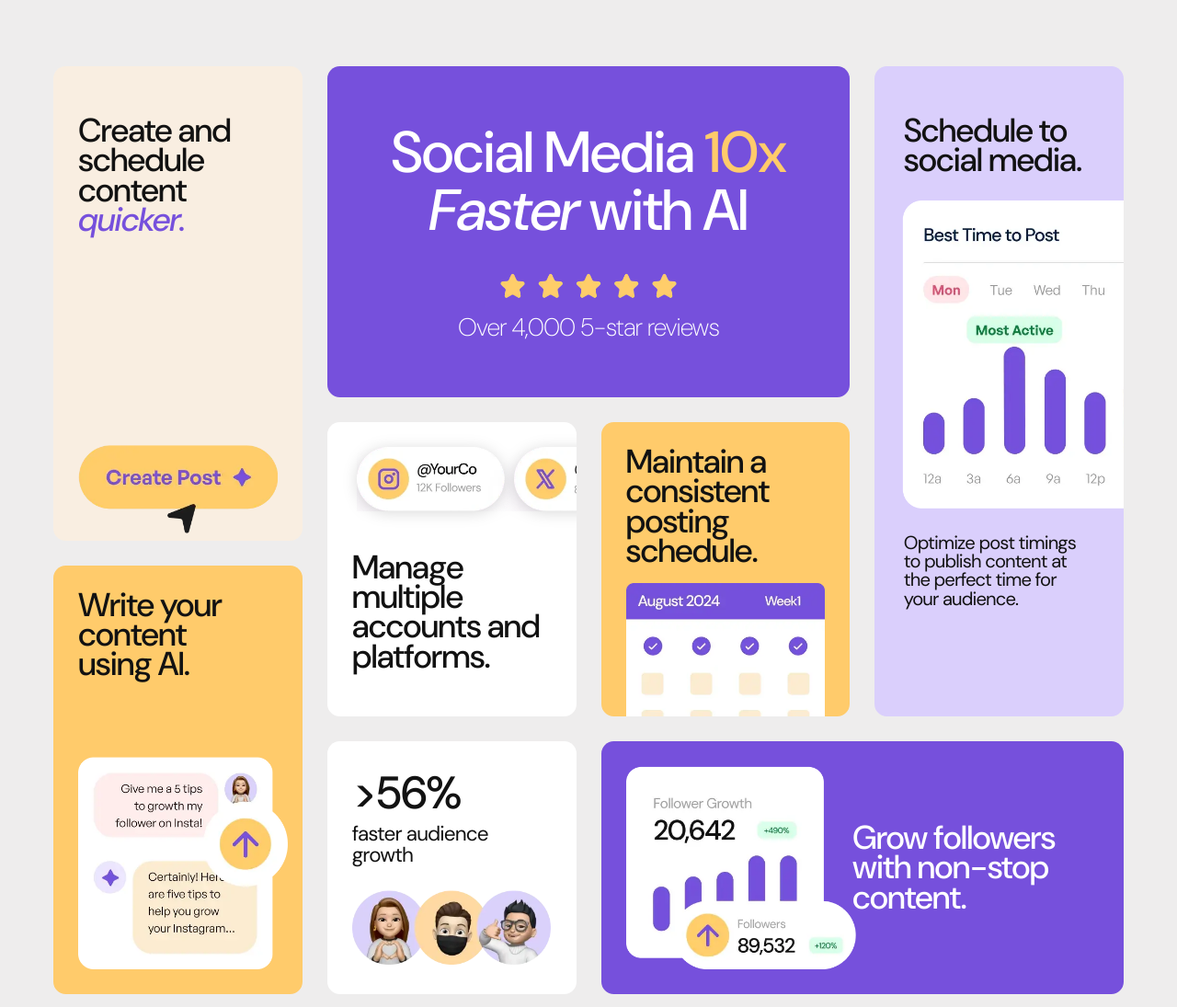
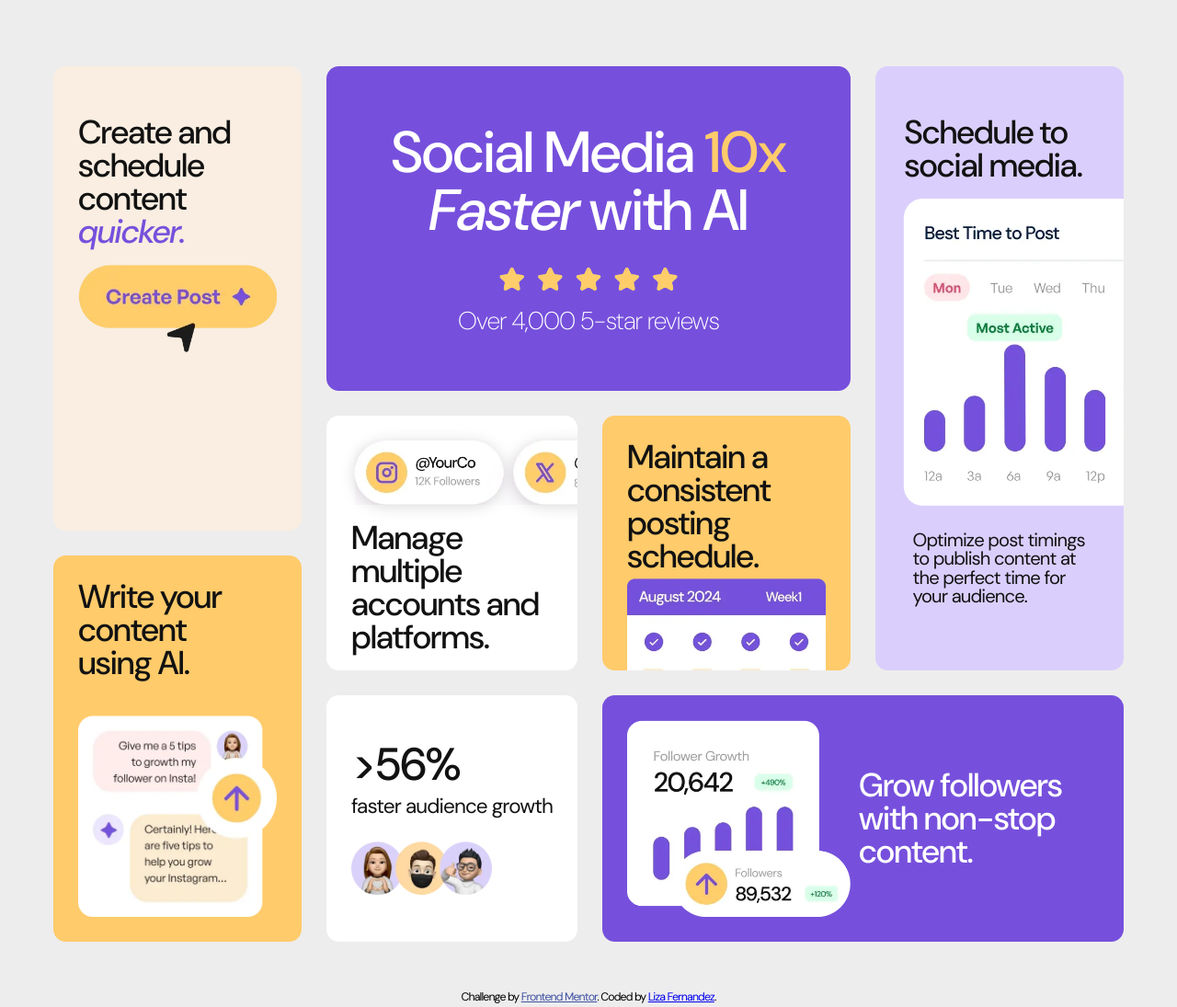
Before and after one commit to aelvanna/bento-grid-solution, a plain HTML site: page index.html in a window 1280 px wide. Shown: the top 1095 px of the page at 92% size. Drawn offline with Linux system fonts and the light colour scheme.

Commit message:
updated responsivenes, adjusted layout to be closer to design, deleted redundant code including unused variables, updated classes to reflect BEM, added comments and updated mixin names to better reflect their function

```diff
--- a/index.html
+++ b/index.html
@@ -15,49 +15,44 @@
     <title>Frontend Mentor | Bento grid</title>
   </head>
   <body>
-    <main class="container grid">
+    <main class="container">
       <article class="testimonial-card">
         <h1>
-          Social Media <span class="yellow-text">10x</span> <i>Faster</i> with
-          AI
+          Social Media <span class="testimonial-card__highlight">10x</span>
+          <em>Faster</em> with AI
         </h1>
         <figure class="testimonial-card__figure">
           <img
             src="./assets/images/illustration-five-stars.webp"
-            alt=""
-            class="five-star-rating-img"
+            alt="5 out of 5 stars"
+            class="testimonial-card__rating"
           />
           <figcaption>Over 4,000 5-star reviews</figcaption>
         </figure>
       </article>
-
       <article class="multiple-platform-card">
         <h2>Manage multiple accounts and platforms.</h2>
-        <figure class="multiple-platform-card__figure">
         <img
           src="./assets/images/illustration-multiple-platforms.webp"
-            alt=""
-            class="multiple-accounts-img"
+          alt="Illustration of user profiles from different social media platforms"
+          class="multiple-platform-card__image"
         />
-        </figure>
       </article>
       <article class="consistent-posting-card">
         <h2>Maintain a consistent posting schedule.</h2>
-        <figure class="consistent-posting-card__figure">
         <img
           src="./assets/images/illustration-consistent-schedule.webp"
-            alt=""
-            class="consistent-schedule-img"
+          alt="Illustration of a content calendar showing a consistent posting schedule"
+          class="consistent-posting-card__image"
         />
-        </figure>
       </article>
       <article class="schedule-posts-card">
         <h2>Schedule to social media.</h2>
         <figure class="schedule-posts-card__figure">
           <img
             src="./assets/images/illustration-schedule-posts.webp"
-            alt=""
-            class="schedule-posts-img"
+            alt="Illustration of a graph showing the bset time to post to social media"
+            class="schedule-posts-card__image"
           />
           <figcaption>
             Optimize post timings to publish content at the perfect time for
@@ -67,47 +62,42 @@
       </article>
       <article class="grow-followers-card">
         <h2>Grow followers with non-stop content.</h2>
-        <figure class="grow-followers-card__figure">
         <img
           src="./assets/images/illustration-grow-followers.webp"
-            alt=""
-            class="grow-followers-img"
+          alt="Graph showing increased follower growth from posting non-stop content"
+          class="grow-followers-card__image"
         />
-        </figure>
       </article>
       <article class="increased-growth-card">
+        <h2 class="sr-only">Faster Audience Growth</h2>
         <figure class="increased-growth-card__figure">
           <p class="increased-growth-card__percentage">>56%</p>
           <figcaption>faster audience growth</figcaption>
           <img
-            class="increased-growth-img"
+            class="increased-growth-card__image"
             src="./assets/images/illustration-audience-growth.webp"
-            alt=""
+            alt="Illustration of a diverse and growing audience"
           />
         </figure>
       </article>
       <article class="faster-content-creation-card">
         <h2>
           Create and schedule content
-          <span class="purple-text">quicker.</span>
+          <span class="faster-content-creation-card__emphasis">quicker.</span>
         </h2>
-        <figure>
         <img
-            class="faster-content-creation-img"
+          class="faster-content-creation-card__image"
           src="./assets/images/illustration-create-post.webp"
-            alt=""
+          alt="Image of a button to create a post"
         />
-        </figure>
       </article>
       <article class="write-content-card">
         <h2>Write your content using AI.</h2>
-        <figure class="write-content-card__figure">
         <img
-            class="write-content-img"
+          class="write-content-card__image"
           src="./assets/images/illustration-ai-content.webp"
-            alt=""
+          alt="Image of a user asking AI top create a post"
         />
-        </figure>
       </article>
     </main>
     <footer>
--- a/src/_mixins.scss
+++ b/src/_mixins.scss
@@ -5,17 +5,22 @@
 // Import variables to be used for default parameter values
 @use "variables" as *;
 
-// Displays content as Flex, centering it both horizontally and
-// vertically. Also allows user to specify flex-direction.
-@mixin flex-center($direction: row) {
+// A helper mixin for creating flexbox containers.
+// Defaults to a centered row layout.
+// @param {string} $direction - The flex-direction (e.g., row, column).
+// @param {string} $justify - The justify-content value.
+// @param {string} $align - The align-items value.
+@mixin flexbox($direction: row, $justify: center, $align: center) {
   display: flex;
   flex-direction: $direction;
-  justify-content: center;
-  align-items: center;
+  justify-content: $justify;
+  align-items: $align;
 }
 
-// Mixin alternative for media queries. Uses breakpoint variables
-// from __variables.scss
+// Mixin alternative for media queries.
+// @param {variable} : $min --> The minimum breakpoint
+// @param {variable} : $max --> The maximum breakpoint
+// Variables defined in _variables.scss
 @mixin breakpoint($min, $max: null) {
   @if $max {
     @media (min-width: $min) and (max-width: ($max - 1px)) {
@@ -28,7 +33,11 @@
   }
 }
 
-// Themes / Styling
+// Applies a consistent theme to a card element.
+// @param {Color} $color - The background color of the card.
+// @param {Color} $font-color - The text color for the card's content.
+// @param {Length} $border-radius - The corner radius for the card.
+// @param {Length | List} $padding - The padding value(s) for the card.
 @mixin card-theme(
   $color: $white,
   $font-color: $black,
--- a/src/_variables.scss
+++ b/src/_variables.scss
@@ -20,11 +20,8 @@ $link-color: hsl(228, 45%, 44%);
 $fs-attribution: 0.688rem;
 $fs-base: 1.125rem;
 $fs-figcaption: 1.25rem;
-$fs-figcaption-xl: 1.6rem;
-$fs-figcaption-2xl: 2rem;
-$fs-h3: 1.25rem;
-$fs-h2: 1.5rem; // h3 font size  * 1.2 (minor third scale), then adjusted by eye
-$fs-h1: 2.75rem; // h2 font size  * 1.2 (minor third scale), then adjusted by eye
+$fs-h2: 1.5rem;
+$fs-h1: 2.75rem;
 
 // Desktop --> 4K
 $fs-desktop-h1: 3.5rem;
@@ -40,15 +37,10 @@ $space-lg: 2rem;
 $space-xl: 2.5rem;
 $space-2xl: 3rem;
 $space-3xl: 3.5rem;
-$space-4xl: 4rem;
-$space-5xl: 6rem;
-$space-6xl: 7rem;
 
 // Border variables
 $border-radius-base: 0.75rem;
 
 // Breakpoints
-$breakpoint-mobile: 375px;
-$breakpoint-tablet: 768px;
 $breakpoint-laptop: 1024px;
 $breakpoint-desktop-4k: 2560px;
--- a/src/main.scss
+++ b/src/main.scss
@@ -4,6 +4,24 @@
 @use "variables" as *;
 @use "mixins";
 @use "_fonts.scss";
+
+//===========================================
+// Utility Classes
+//===========================================
+
+// Hides an element while keeping content accessible to screen
+// readers
+.sr-only {
+  position: absolute;
+  width: 1px;
+  height: 1px;
+  padding: 0;
+  margin: -1px;
+  overflow: hidden;
+  clip: rect(0, 0, 0, 0);
+  white-space: nowrap;
+  border-width: 0;
+}
 
 //===========================================
 // Styling
@@ -26,7 +44,6 @@ html {
   // Set Fluid Font-size //
   font-size: clamp($space-sm, 0.9rem + 1vw, $fs-base);
   font-family: "DM Sans", sans-serif;
-  // Allow long words to break to prevent horizontal overflow
 }
 
 body {
@@ -44,6 +61,7 @@ h1 {
   font-weight: 500;
   margin-bottom: $space-md;
 
+  // Desktop Layout: 1024px+
   @include mixins.breakpoint($breakpoint-laptop) {
     font-size: $fs-desktop-h1;
   }
@@ -53,9 +71,9 @@ h2 {
   font-size: $fs-h2;
   font-weight: 500;
 
+  // Desktop Layout: 1024px+
   @include mixins.breakpoint($breakpoint-laptop) {
     font-size: $fs-desktop-h2;
-    line-height: 0.9;
   }
 }
 
@@ -63,6 +81,7 @@ figcaption {
   font-size: $fs-figcaption;
   font-weight: 500;
 
+  // Desktop Layout: 1024px+
   @include mixins.breakpoint($breakpoint-laptop) {
     font-size: $fs-desktop-figcaption;
   }
@@ -76,18 +95,19 @@ img {
   margin: 0;
 }
 
-// Page Styling
-
 .container {
-  // Mobile: Grid
   min-height: 100vh;
-  // Use padding for consistent side gutters and margin for vertical spacing.
-  padding-inline: $space-sm;
-  margin-block: $space-lg;
+  // Base Layout: Grid
   display: grid;
   grid-template-columns: 1fr;
   grid-template-rows: auto;
+  // Set space between cards
   gap: $space-lg;
+  // Use padding for consistent side gutters
+  padding-inline: $space-sm;
+  // Use margin for vertical spacing.
+  margin-block: $space-lg;
+
   grid-template-areas:
     "testimonial"
     "platforms"
@@ -98,14 +118,10 @@ img {
     "faster-content"
     "writing";
 
-  // Apply desktop layout starting from the laptop breakpoint
+  // Desktop: 1024px+ Layout
   @include mixins.breakpoint($breakpoint-laptop) {
     max-width: 1200px;
     margin: 4rem auto 3rem;
-    // Use minmax() for robust, flexible rows
-    grid-template-rows:
-      minmax(20rem, auto) minmax(3rem, auto) minmax(5rem, auto)
-      minmax(11rem, auto);
     grid-template-columns: repeat(4, 1fr);
     gap: $space-md;
     grid-template-areas:
@@ -115,6 +131,7 @@ img {
       "writing          growth        followers     followers";
   }
 
+  // Center content on 4K 2560px Screens
   @include mixins.breakpoint($breakpoint-desktop-4k) {
     place-content: center;
   }
@@ -122,25 +139,21 @@ img {
 
 // Base Layout
 .testimonial-card {
-  // Use mixin for consistent card styling
+  // Mixin for card styling
   @include mixins.card-theme($purple-500, $white);
   text-align: center;
   padding-inline: $space-lg;
   padding-block: $space-xl;
-  // Prevents the figcaption from stretching the page on small screens
-  overflow-x: hidden;
-  // prevents card scrolling
-  overflow-y: hidden;
 
-  .yellow-text {
+  &__highlight {
     color: $yellow-500;
     background-color: transparent;
   }
-
   &__figure {
     // Reset default browser margin
     margin: 0;
-    @include mixins.flex-center(column);
+    // Use flexbox to center content
+    @include mixins.flexbox(column);
     gap: $space-2xs;
 
     figcaption {
@@ -148,11 +161,12 @@ img {
     }
   }
 
-  .five-star-rating-img {
+  &__rating {
     max-width: 70%;
+    align-self: center;
   }
 
-  // Desktop Layout
+  // Desktop Layout: 1024px+
   @include mixins.breakpoint($breakpoint-laptop) {
     display: flex;
     flex-direction: column;
@@ -163,122 +177,114 @@ img {
       padding-inline: 1rem;
     }
 
-    &__figure {
-      // Pushes the figure to the bottom when the card stretches
-      margin-top: auto;
-
-      .five-star-rating-img {
-        max-width: 40%;
-      }
-
-      figcaption {
-        font-size: $fs-desktop-figcaption;
-      }
+    &__rating {
+      max-width: 40%;
     }
   }
 }
 
 .multiple-platform-card {
+  @include mixins.card-theme($white, $black, $padding: $space-sm);
   display: flex;
   flex-direction: column;
-  @include mixins.card-theme($white, $black, $padding: $space-sm);
 
-  &__figure {
-    margin: 0;
-    display: flex;
-    justify-content: flex-end;
+  &__image {
+    // Filter to add a very subtle shadow to helpmask
+    // the faint purple edge artifacts on the image asset.
+    filter: drop-shadow(0 2px 8px hsl(0 0% 0% / 0.15));
+    max-width: 100%;
     order: -1;
-
-    .multiple-accounts-img {
-      // Filter to add a very subtle shadow to helpmask
-      // the faint purple edge artifacts on the image asset.
-      filter: drop-shadow(0 2px 8px hsl(0 0% 0% / 0.15));
-      margin-bottom: $space-xs;
-      max-width: 100%;
-    }
+    padding-bottom: $space-sm;
   }
-
+  // Desktop Layout: 1024px+
   @include mixins.breakpoint($breakpoint-laptop) {
     grid-area: platforms;
-    overflow: hidden;
+    overflow: clip;
+    padding-inline: $space-sm;
     padding-top: $space-md;
 
     h2 {
       padding-left: $space-xs;
     }
 
-    .multiple-accounts-img {
-      // Nudge image to the right to create overflow effect
-      max-width: 140%;
-      transform: translateX(6rem);
-      padding-bottom: $space-lg;
+    &__image {
+      // Set width to make the image overflow
+      // its container
+      width: 140%;
+      // Remove the max-width constraint
+      // to allow the element to grow
+      max-width: none;
+      // Nudge image to the right to create
+      // overflow effect
+      transform: translateX(0.7rem);
     }
   }
 }
 
 .consistent-posting-card {
-  @include mixins.card-theme(
-    $yellow-500,
-    $black,
-    $border-radius-base,
-    $space-sm
-  );
+  @include mixins.card-theme($yellow-500, $black);
 
   // Reset padding-bottom to match design
   padding-bottom: 0;
   display: flex;
   flex-direction: column;
   // Allows image to be clipped
-  overflow: hidden;
+  overflow: clip;
 
   h2 {
     text-align: left;
   }
 
-  &__figure {
+  &__image {
     margin: 0;
-    // Pushes the figure to the bottom of the flex container.
-    margin-top: auto;
-    max-width: 80%;
-    // Pushes the image down so it overflows the card and gets clipped.
+    // Remove the max-width constraint
+    // to allow the element to grow
+    max-width: none;
+    width: 100%;
+    // Pushes the image down so it overflows the card and
+    // gets clipped.
     transform: translateY(1.3rem);
   }
 
+  // Desktop Layout: 1024px+
   @include mixins.breakpoint($breakpoint-laptop) {
     grid-area: consistency;
     padding-top: $space-md;
     padding-inline: $space-md;
+    // Establish a positioning context for child elements. This makes the card
+    // the "anchor" for the absolutely positioned image inside it.
+    position: relative;
 
-    &__figure {
-      max-width: 100%;
-      // move the image down so it can clip
-      transform: translateY($space-sm);
+    h2 {
+      // Add space below the heading
+      margin-bottom: $space-md;
+    }
+
+    &__image {
+      // Take the image out of the normal document flow. This allows us to
+      // position it anywhere relative to its parent (the card).
+      position: absolute;
+      // Move the image's bottom edge below the card's bottom edge.
+      bottom: -2.2rem;
+      width: 80%;
     }
   }
 }
 
 .schedule-posts-card {
-  @include mixins.card-theme(
-    $purple-100,
-    $black,
-    $border-radius-base,
-    $space-sm
-  );
+  @include mixins.card-theme($purple-100, $black);
 
+  display: flex;
+  flex-direction: column;
+  text-align: center;
+  // Overwrite card-theme mixin default padding-top
   padding-top: $space-lg;
-  // Prevents the h2 from stretching the page on small screens
-  overflow: hidden;
-
-  @include mixins.flex-center(column);
-  gap: $space-sm;
-  text-align: center;
 
   h2 {
-    white-space: nowrap;
-    margin-bottom: $space-xs;
+    margin-bottom: $space-sm;
   }
 
-  .schedule-posts-img {
+  &__image {
     margin-bottom: $space-md;
   }
 
@@ -286,34 +292,29 @@ img {
     font-size: $fs-base;
     font-weight: 400;
     margin-block: $space-sm;
-    // Centers figcaption to look like the mobile design
     margin-inline: $space-xs;
   }
-
+  //Desktop Layout: 1024px+
   @include mixins.breakpoint($breakpoint-laptop) {
     grid-area: schedule;
     padding-top: $space-2xl;
-    justify-content: flex-start;
+    overflow: clip;
 
     h2 {
-      white-space: normal;
       text-align: left;
       margin-left: $space-2xs;
     }
 
-    .schedule-posts-img {
+    &__image {
       margin-left: $space-lg;
       max-width: 160%;
+      // Move image along x-axis to clip it at a specific position
       transform: translateX(-1.3rem);
     }
 
     figcaption {
       text-align: left;
-      // Reset Mobile Margins
-      margin: 0;
       padding-inline: $space-2xs;
-      padding-bottom: $space-2xs;
-      // Reduce font size to shrink the card's total height, allowing the grid row to shrink.
       font-size: $fs-base;
     }
   }
@@ -321,42 +322,51 @@ img {
 
 .grow-followers-card {
   @include mixins.card-theme($purple-500, $white);
-  @include mixins.flex-center(column);
+  @include mixins.flexbox(column);
   padding: $space-md $space-2xl;
+  // Center text, as this is no longer part of the flex-center mixin.
   text-align: center;
   gap: $space-2xl;
 
-  h2 {
-    font-size: $fs-figcaption-2xl;
-    font-weight: 500;
-    order: 1;
+  // Position image to the left of the text
+  &__image {
+    order: -1;
   }
 
+  // Desktop Layout: 1024px+
   @include mixins.breakpoint($breakpoint-laptop) {
-    @include mixins.flex-center(row);
+    @include mixins.flexbox(row);
     grid-area: followers;
     // Add padding to the card to create space around its content.
     padding-left: $space-md;
+    // Add space to the right between image and text
+    gap: $space-xs;
 
     h2 {
       text-align: left;
-      font-size: $fs-desktop-h2;
     }
 
-    .grow-followers-img {
-      max-width: 130%;
+    &__image {
+      max-width: 50%;
     }
   }
 }
 
 .increased-growth-card {
   @include mixins.card-theme($white, $black, $padding: $space-md);
-  @include mixins.flex-center();
+  @include mixins.flexbox();
 
   &__figure {
-    @include mixins.flex-center(column);
+    // Use mixin parameters to set alignment. `align: flex-start` aligns
+    // items to the left in a column layout.
+    @include mixins.flexbox(column, $align: flex-start);
     gap: $space-xs;
-    text-align: center;
+    // Text alignment must be set explicitly.
+    text-align: left;
+  }
+
+  &__image {
+    width: 70%;
   }
 
   &__percentage {
@@ -370,17 +380,16 @@ img {
     margin-bottom: $space-sm;
   }
 
+  // Desktop Layout: 1024px+
   @include mixins.breakpoint($breakpoint-laptop) {
     grid-area: growth;
+    justify-content: flex-start;
+    // Reset top and bottom padding
+    padding-block: 0;
 
-    // Override the flex-center mixin to left-align the figure
-    justify-content: flex-start;
-
-    &__figure,
-    .increased-growth-img {
-      // Override the flex-center mixin to left-align the content
-      align-items: flex-start;
-      text-align: left;
+    figcaption {
+      // Force text to not wrap and stay on one line
+      white-space: nowrap;
     }
   }
 }
@@ -389,37 +398,30 @@ img {
   @include mixins.card-theme($yellow-100, $black, $padding: $space-md);
   display: flex;
   flex-direction: column;
-  justify-content: space-between;
 
-  .purple-text {
+  &__emphasis {
     color: $purple-500;
     font-style: italic;
   }
 
   h2 {
-    margin-bottom: $space-md;
+    // Add some space between the text and the image
+    margin-bottom: $space-sm;
   }
 
-  figure {
-    // Pushes the figure to the bottom of the flex container
-    margin-top: auto;
+  &__image {
+    max-width: 60%;
+    // Increase card height at bottom to be closer to original mobile design
+    padding-bottom: $space-xs;
   }
 
-  .faster-content-creation-img {
-    max-width: 60%;
-  }
-
+  // Desktop Layout: 1024px+
   @include mixins.breakpoint($breakpoint-laptop) {
     grid-area: faster-content;
     text-align: left;
-    // Reduce excessive padding to allow the grid row to shrink closer to the design's proportions.
     padding-block: $space-2xl 0;
 
-    h2 {
-      margin-bottom: $space-xs;
-    }
-
-    .faster-content-creation-img {
+    &__image {
       max-width: 100%;
     }
   }
@@ -435,16 +437,13 @@ img {
     margin-bottom: $space-md;
   }
 
-  &__figure {
-    // Pushes the figure to the bottom of the flex container, respecting parent padding
+  &__image {
+    max-width: 80%;
+    // Pushes the image to the bottom of the flex container, respecting parent padding
     margin-top: auto;
   }
 
-  .write-content-img {
-    max-width: 80%;
-  }
-
-  // Desktop Layout
+  // Desktop Layout: 1024px
   @include mixins.breakpoint($breakpoint-laptop) {
     grid-area: writing;
     text-align: left;
@@ -455,8 +454,8 @@ img {
       margin-bottom: 0;
     }
 
-    .write-content-img {
-      max-width: 105%;
+    &__image {
+      max-width: 100%;
     }
   }
 }
@@ -472,7 +471,7 @@ footer {
     }
   }
 
-  // Desktop Layout
+  // Desktop Layout: 1024px+
   @include mixins.breakpoint($breakpoint-laptop) {
     grid-area: footer;
   }
```
Also changed, not shown: assets/styles/main.css, desktop-preview.jpeg (added), mobile-preview.jpeg (added), 1 other file. Lines whose indentation alone changed are shown as unchanged.
